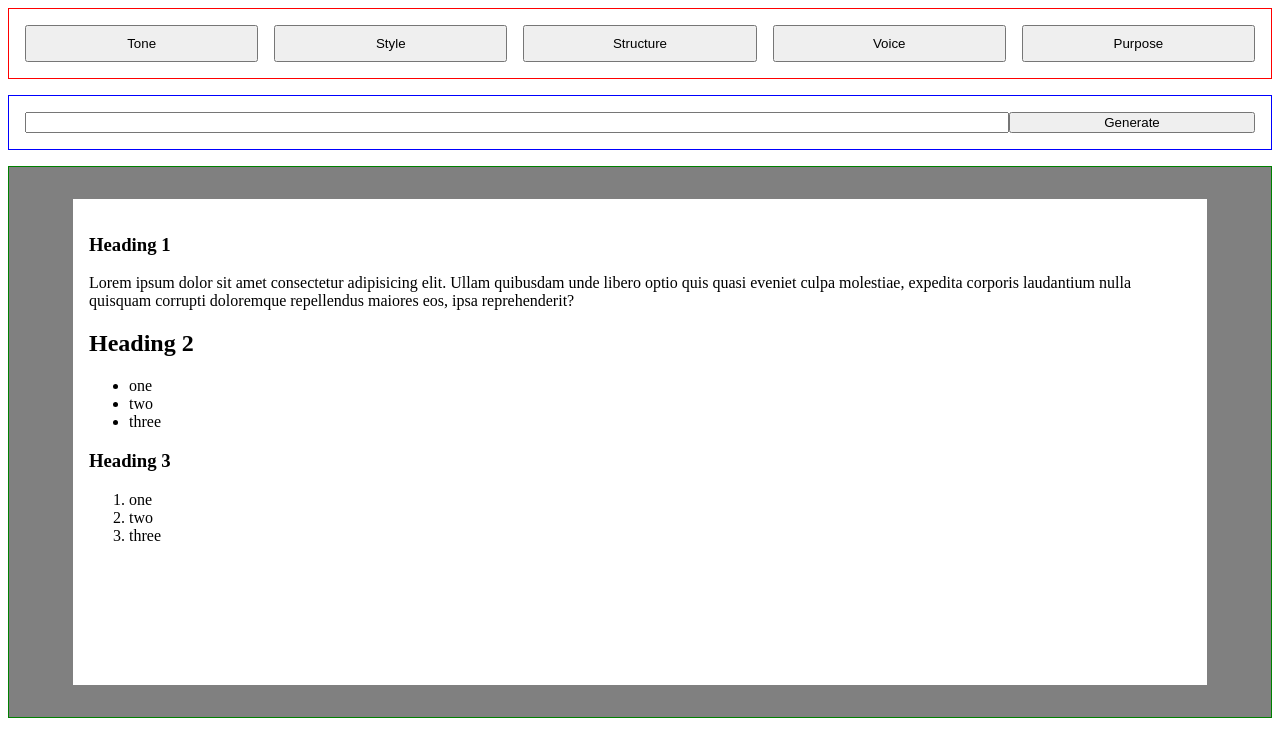
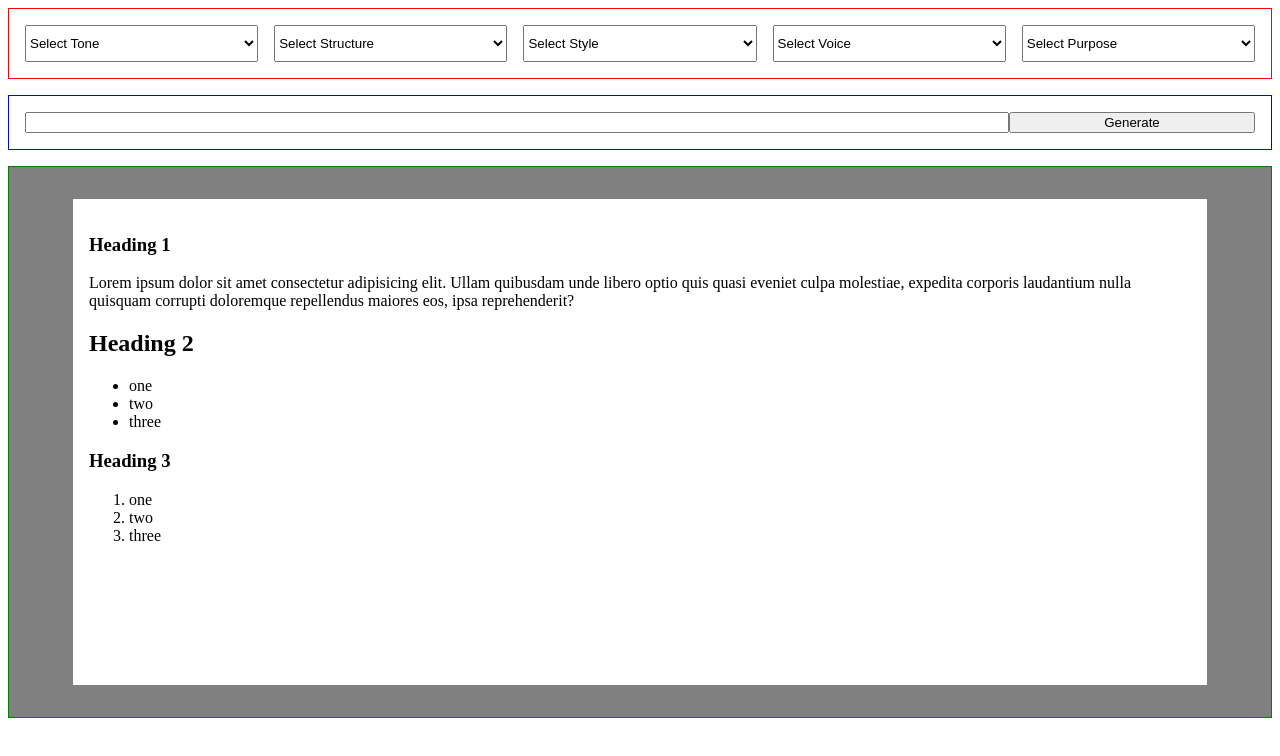
Before and after one commit to ryanneilparker/rhetoric-app, a SvelteKit app in the folder app/: page /editor in a window 1280 px wide. Shown: the top 756 px of the page. Built offline with nearby package versions, Linux system fonts and the light colour scheme.

Commit message:
Add dropdowns to options componenet

```diff
--- a/app/src/components/options.svelte
+++ b/app/src/components/options.svelte
@@ -3,11 +3,41 @@
 </script>
 
 <section id="options">
-    <button>Tone</button>
-    <button>Style</button>
-    <button>Structure</button>
-    <button>Voice</button>
-    <button>Purpose</button>
+    <select id="tone" name="tone">
+        <option disabled selected>Select Tone</option>
+        <option value="Casual">Casual</option>
+        <option value="Formal">Formal</option>
+        <option value="Professional">Professional</option>
+    </select>
+
+    <select id="structure" name="structure">
+        <option disabled selected>Select Structure</option>
+        <option value="Listicle">Listicle</option>
+        <option value="How-To/Guide">How-To/Guide</option>
+        <option value="Opinion/Editorial">Opinion/Editorial</option>
+    </select>
+
+    <select id="style" name="style">
+        <option disabled selected>Select Style</option>
+        <option value="Conversational">Conversational</option>
+        <option value="Informative">Informative</option>
+        <option value="Engaging">Engaging</option>
+    </select>
+
+    <select id="voice" name="voice">
+        <option disabled selected>Select Voice</option>
+        <option value="Authoritative">Authoritative</option>
+        <option value="Friendly">Friendly</option>
+        <option value="Educational">Educational</option>
+    </select>
+
+    <select id="purpose" name="purpose">
+        <option disabled selected>Select Purpose</option>
+        <option value="Educational">Educational</option>
+        <option value="Instructional">Instructional</option>
+        <option value="Entertainment">Entertainment</option>
+        <option value="Thought Leadership">Thought Leadership</option>
+    </select>
 </section>
 
 <style>
```
